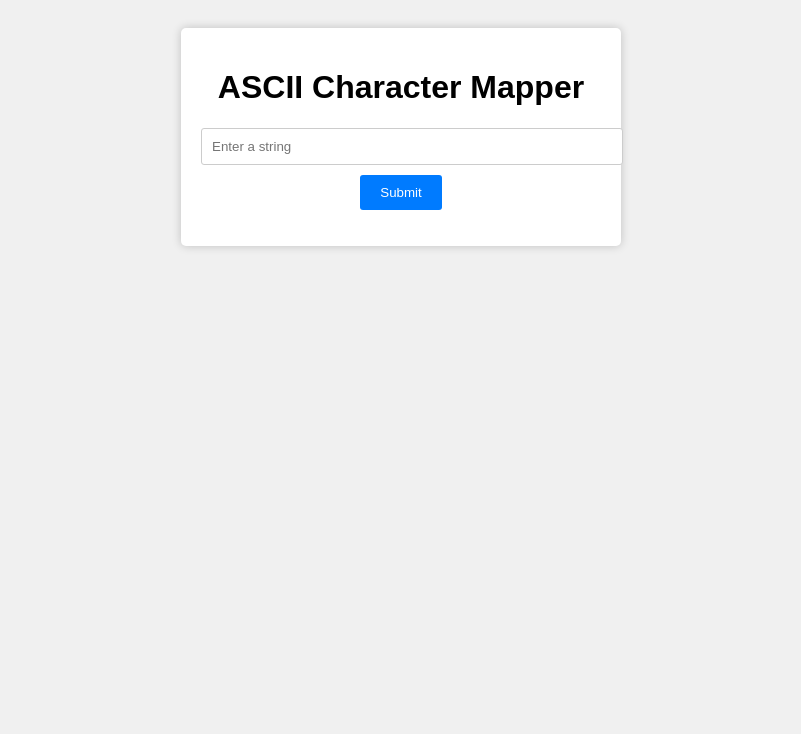
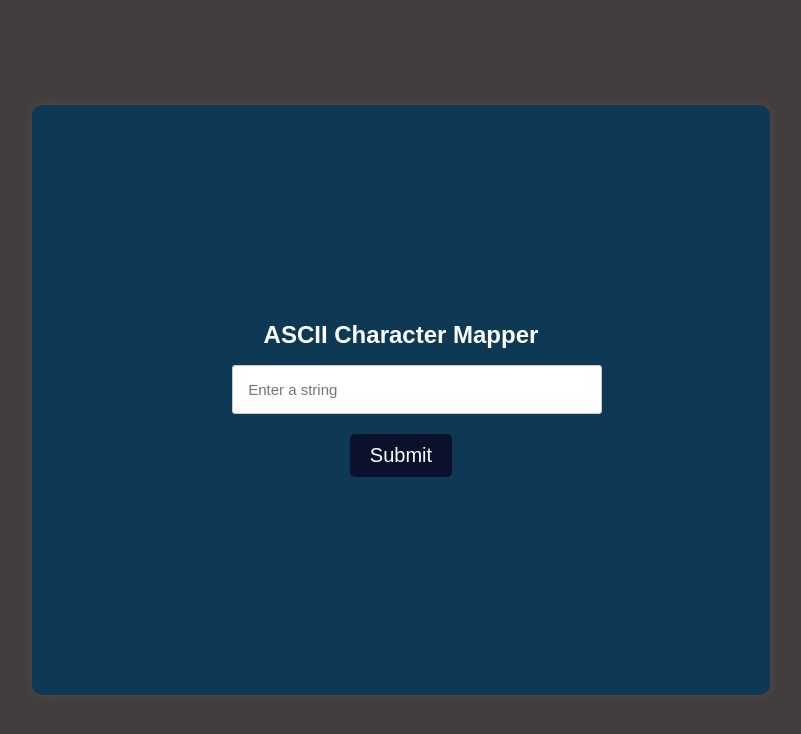
Before and after one commit to ashique-thaha/ascii-character-mapper, a plain HTML site: page index.html in a window 1280 px wide. Shown: the whole page, without its empty margins (239-1040 px from the left). Drawn offline with Linux system fonts and the light colour scheme.

Commit message:
style changed

```diff
--- a/index.html
+++ b/index.html
@@ -3,39 +3,54 @@
 <head>
   <style>
     body {
-      font-family: Arial, sans-serif;
+      font-family:fantasy;
       text-align: center;
-      background-color: #f0f0f0;
-      padding: 20px;
+      background-color: #433d3d;
+      display: flex;
+      justify-content: center;
+      align-items: center;
+      height: 100vh;
+      margin: 0;
     }
     #container {
+
       max-width: 400px;
-      margin: 0 auto;
-      background-color: #fff;
-      padding: 20px;
-      border-radius: 5px;
-      box-shadow: 0 0 10px rgba(0, 0, 0, 0.2);
+      background-color: #0d3955;
+      padding: 200px;
+      border-radius: 10px;
+      box-shadow: 0 0 10px rgba(144, 134, 134, 0.2);
     }
     input[type="text"] {
+      font-family: fantasy;
+      font-size: 15px;
       width: 100%;
-      padding: 10px;
+      padding: 15px ;
       margin-bottom: 10px;
       border: 1px solid #ccc;
       border-radius: 3px;
     }
     button {
+      font-size: 20px;
+      font-family: fantasy;
+      margin-top: 10px;
       padding: 10px 20px;
-      background-color: #007BFF;
+      background-color: #0b112d;
       color: #fff;
       border: none;
-      border-radius: 3px;
+      border-radius: 5px;
       cursor: pointer;
+    }
+    #asciiResult {
+      color: #ffffff;
+      font-weight: bold;
+      font-size: 18px;
+      margin-top: 10px;
     }
   </style>
 </head>
 <body>
   <div id="container">
-    <h1>ASCII Character Mapper</h1>
+    <h1 style="color: #fff; font-size: 24px;">ASCII Character Mapper</h1>
     <input type="text" id="inputText" placeholder="Enter a string">
     <button id="submitBtn">Submit</button>
     <p id="asciiResult"></p>
```
